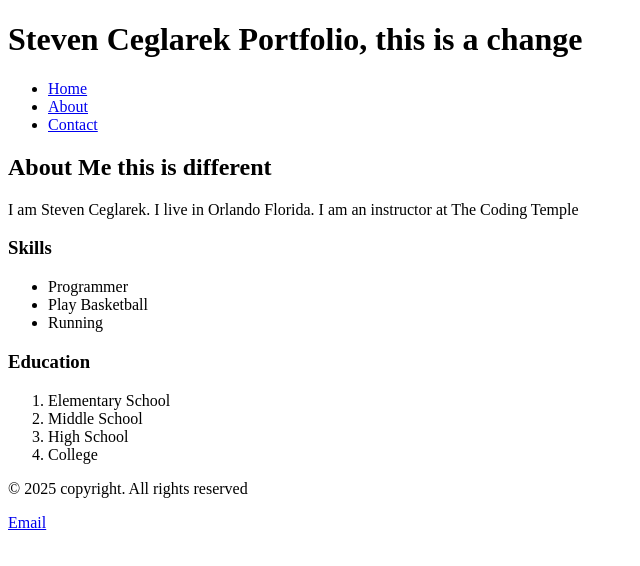
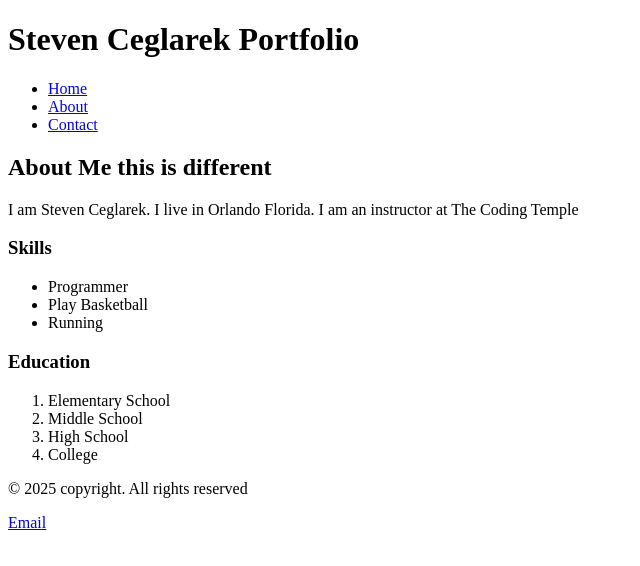
Before and after one commit to StevenCeglarekCodingTemple/lesson_2_my_portfolio, a plain HTML site: page index.html in a window 1280 px wide. Shown: the whole page, without its empty margins (0-640 px from the left). Drawn offline with Linux system fonts and the light colour scheme.

Commit message:
Another change

```diff
--- a/index.html
+++ b/index.html
@@ -9,7 +9,7 @@
 
     <!-- Header Section -->
     <header>
-        <h1>Steven Ceglarek Portfolio, this is a change</h1>
+        <h1>Steven Ceglarek Portfolio</h1>
         <nav>
             <ul>
                 <li><a href="index.html">Home</a></li>
```
